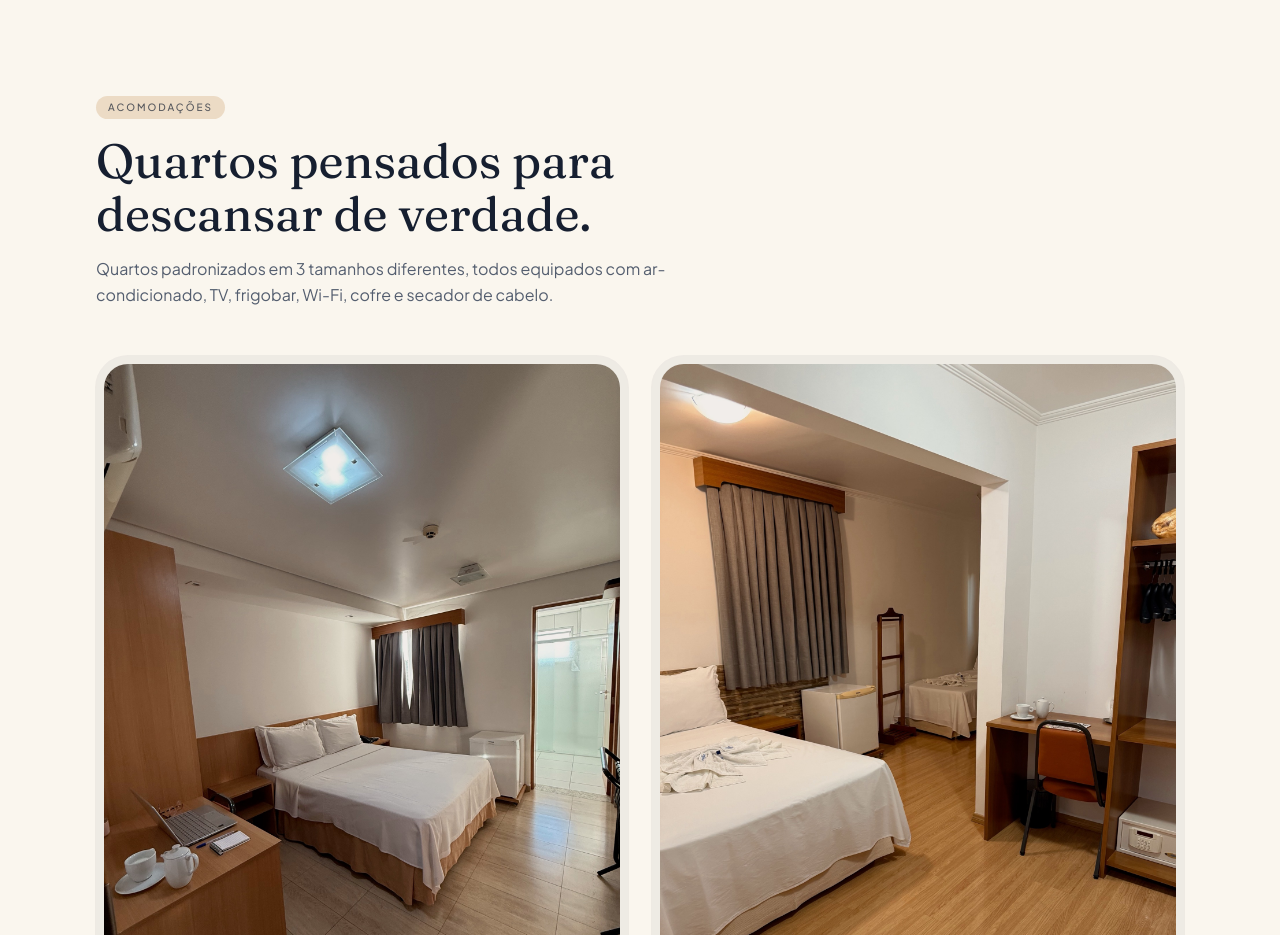
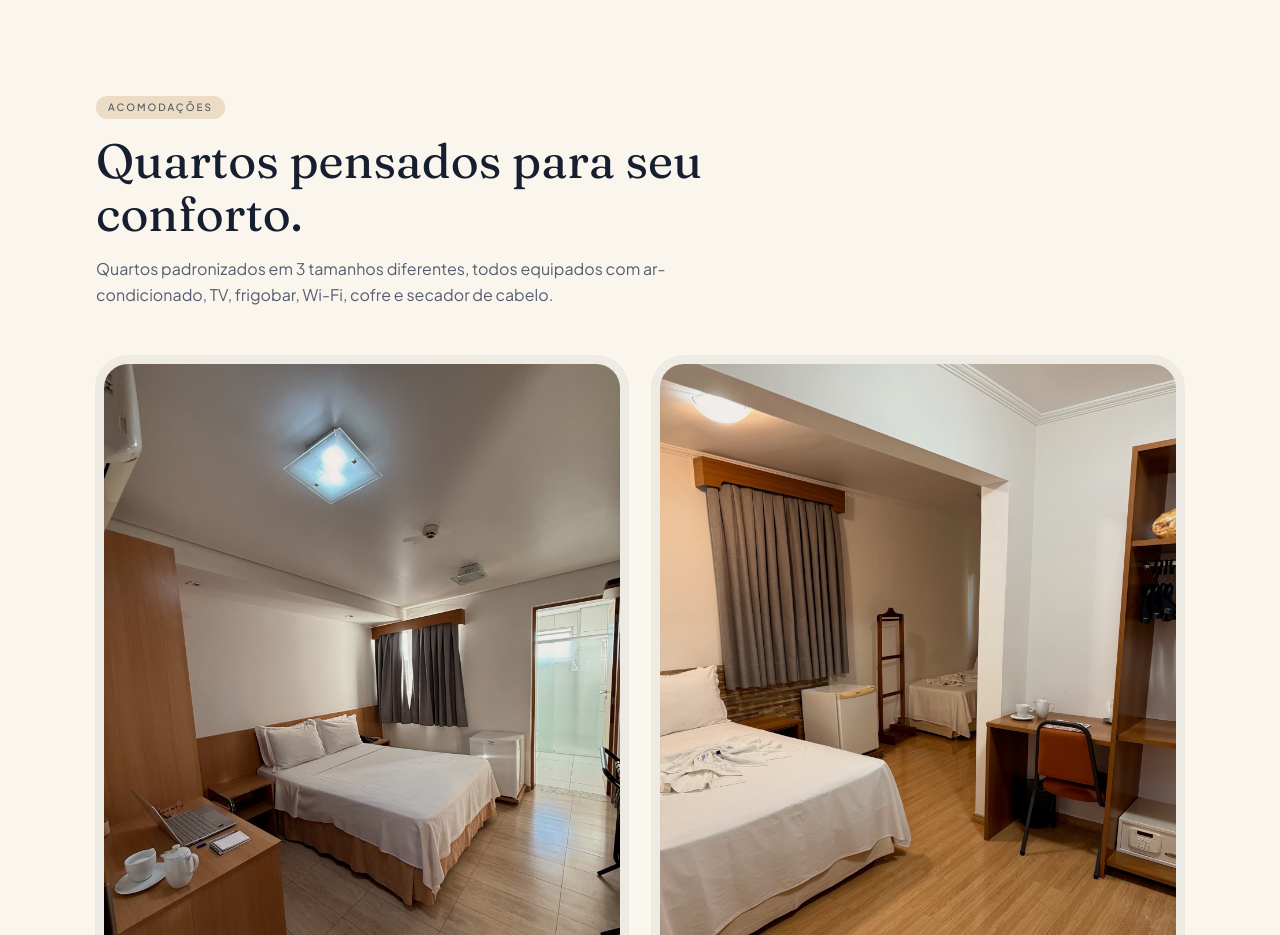
Before and after one commit to sandrofraga-evoluir/millian, a Next.js app: page / in a window 1280 px wide. Shown: the part 1780-2715 px from the top of the page. Built offline with nearby package versions, Linux system fonts and the light colour scheme.

Commit message:
Update Acomodações title: "Quartos pensados para seu conforto."

```diff
--- a/src/app/page.tsx
+++ b/src/app/page.tsx
@@ -100,7 +100,7 @@ export default function Home() {
         <Reveal>
           <SectionHeading
             eyebrow="Acomodações"
-            title="Quartos pensados para descansar de verdade."
+            title="Quartos pensados para seu conforto."
             description="Quartos padronizados em 3 tamanhos diferentes, todos equipados com ar-condicionado, TV, frigobar, Wi-Fi, cofre e secador de cabelo."
           />
         </Reveal>
```
